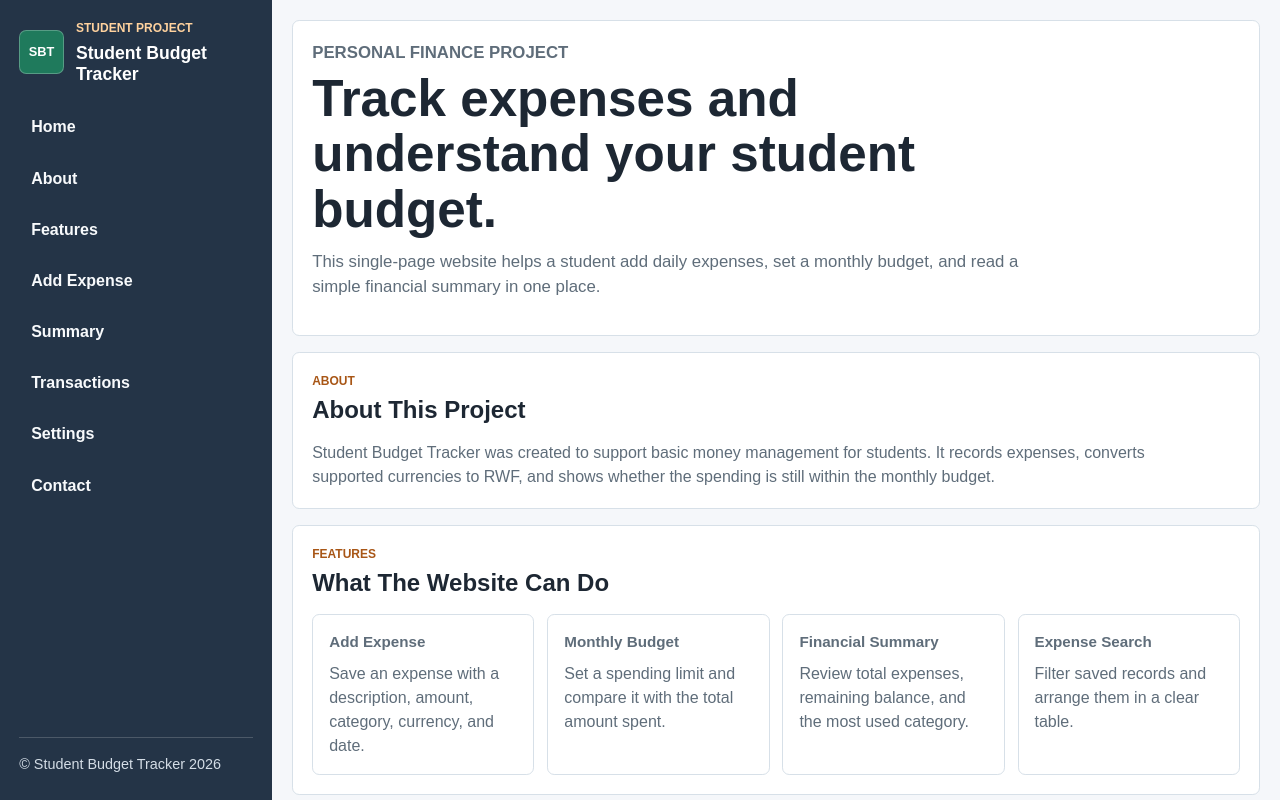
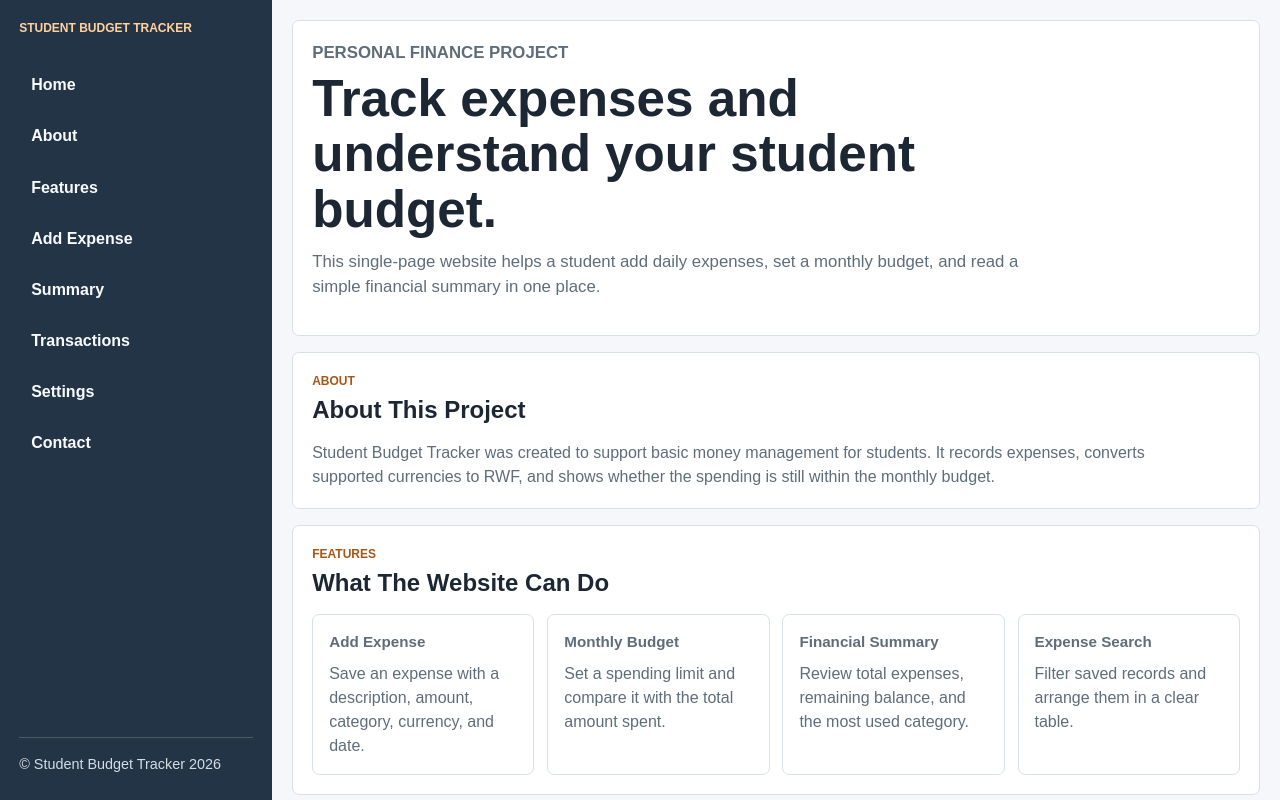
Before and after one commit to bbenoit-droid/batsinda_keynes_Summative_Assignment_ResponsiveUI, a website with bundled scripts: page index.html in a window 1280 px wide. Shown: the top 800 px of the page. Built offline with nearby package versions, Linux system fonts and the light colour scheme.

Commit message:
title and headings polish

```diff
--- a/index.html
+++ b/index.html
@@ -21,10 +21,10 @@
     <div class="pageLayout">
       <aside class="leftSidebar" aria-label="Main navigation">
         <div class="studentLogo">
-          <span class="logoBox" aria-hidden="true">SBT</span>
+
           <div>
-            <p class="smallTitle">Student project</p>
-            <h1>Student Budget Tracker</h1>
+            <p class="smallTitle">Student Budget Tracker</p>
+
           </div>
         </div>
 
```
